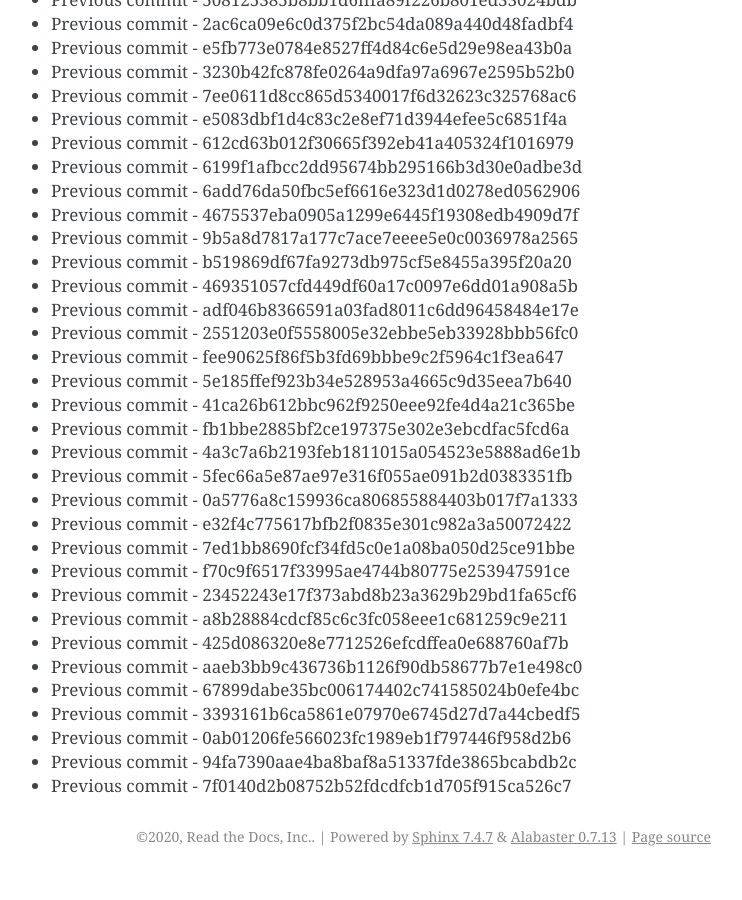
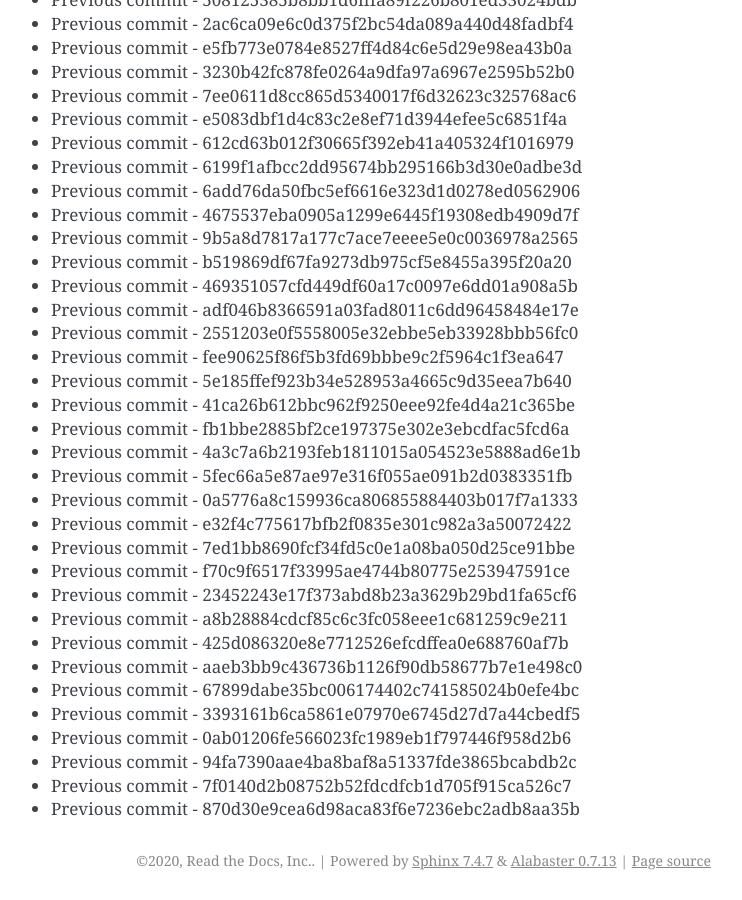
Before and after one commit to readthedocs/rtd-git-stresstest, a Sphinx documentation site: the page built from docs/updates.rst, in a window 1280 px wide and 900 px high, scrolled down 92059 px. Shown: the whole window, without its empty margins (399-1141 px from the left). Built offline with Sphinx 7.4.7, drawn with Linux system fonts in a browser that asks for light colours; before the commit the page ends 92935 px from its top, so only the background shows below that.

Commit message:
Generating commit from previous: 870d30e9cea6d98aca83f6e7236ebc2adb8aa35b

```diff
--- a/docs/updates.rst
+++ b/docs/updates.rst
@@ -3900,3 +3900,4 @@ It can be tested for any performance characteristics.
 * Previous commit - 0ab01206fe566023fc1989eb1f797446f958d2b6
 * Previous commit - 94fa7390aae4ba8baf8a51337fde3865bcabdb2c
 * Previous commit - 7f0140d2b08752b52fdcdfcb1d705f915ca526c7
+* Previous commit - 870d30e9cea6d98aca83f6e7236ebc2adb8aa35b
```
